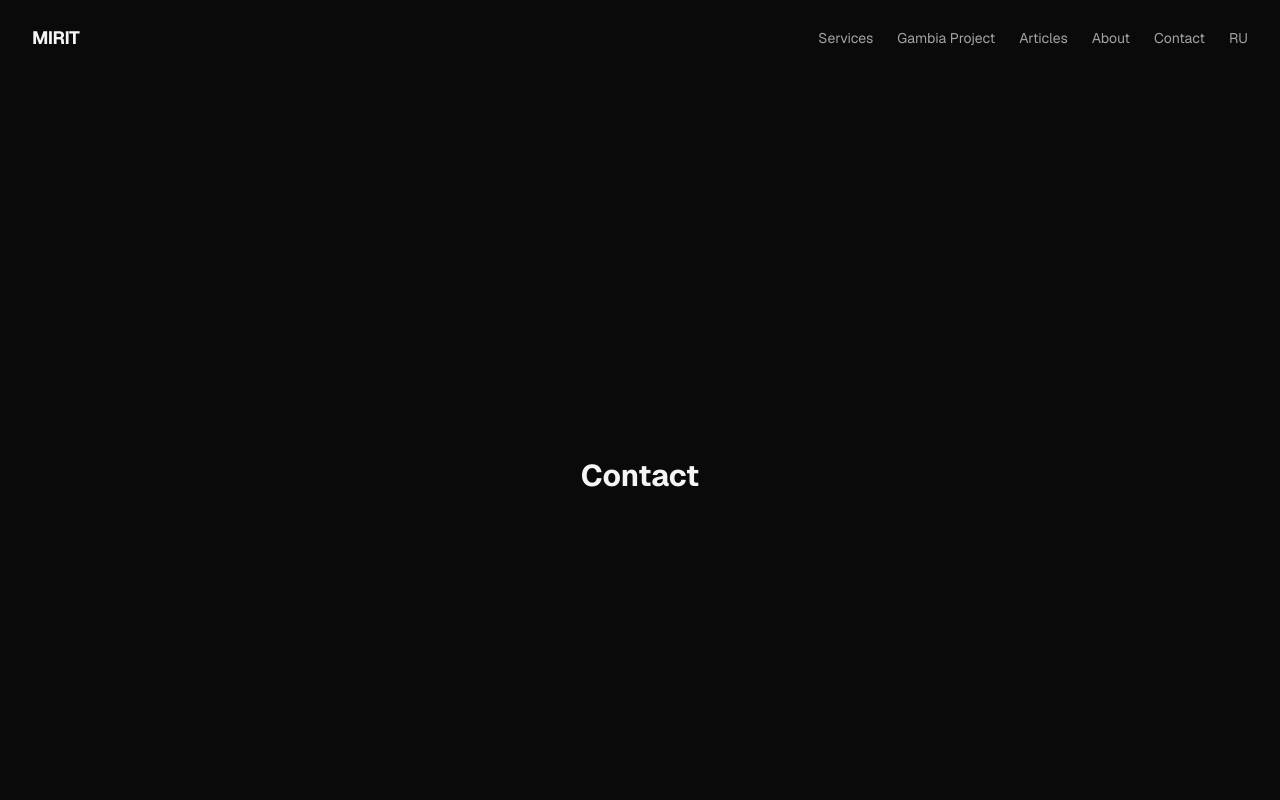
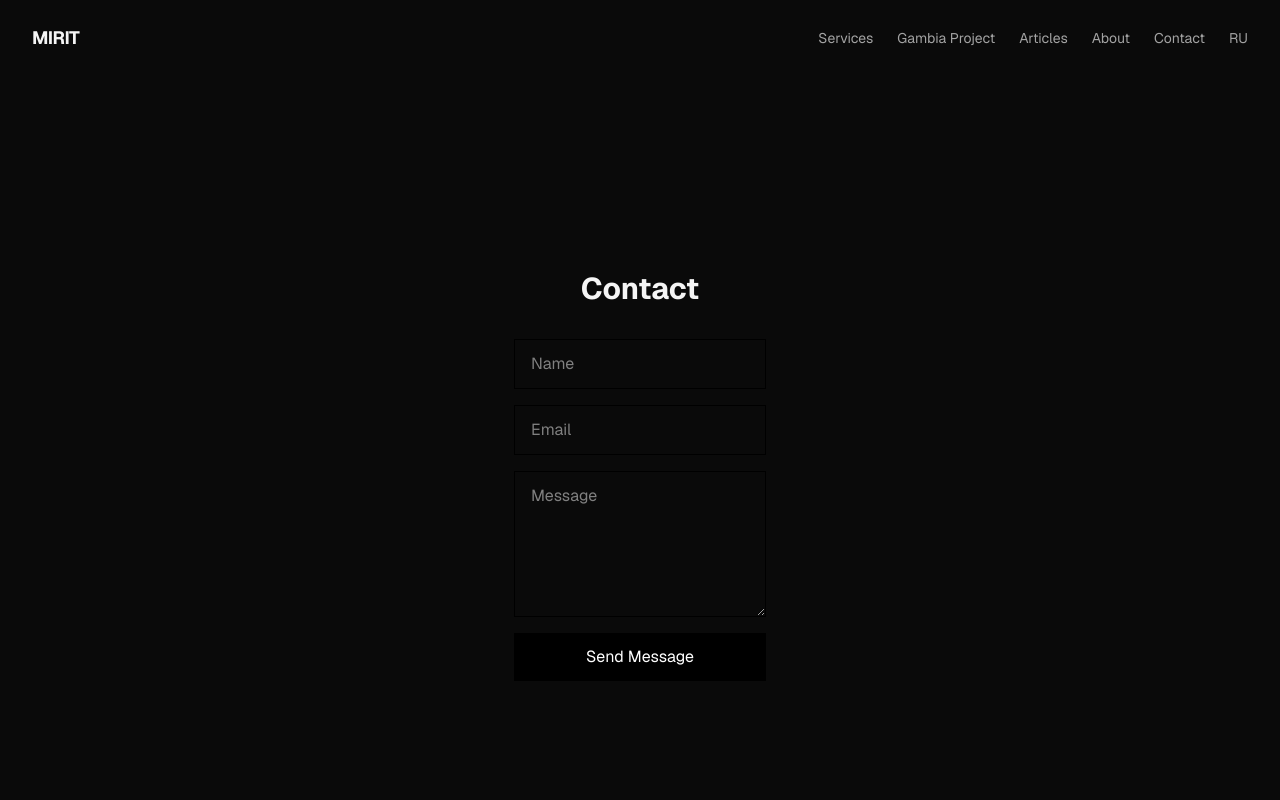
Before and after one commit to cgveradi/mirit-platform, a Next.js app: page /en/contact in a window 1280 px wide. Shown: the top 800 px of the page. Built offline with nearby package versions, Linux system fonts and the light colour scheme.

Commit message:
Add working contact form wired to Supabase

```diff
--- a/src/app/[locale]/contact/page.tsx
+++ b/src/app/[locale]/contact/page.tsx
@@ -1,7 +1,10 @@
+import ContactForm from '@/components/ContactForm';
+
 export default function ContactPage() {
   return (
-    <main className="min-h-screen flex items-center justify-center">
+    <main className="min-h-screen flex flex-col items-center justify-center gap-8 px-6 py-16">
       <h1 className="text-3xl font-bold">Contact</h1>
+      <ContactForm />
     </main>
   );
 }
--- /dev/null
+++ b/src/components/ContactForm.tsx
@@ -0,0 +1,70 @@
+'use client';
+
+import { useState } from 'react';
+import { supabase } from '@/lib/supabase';
+
+export default function ContactForm() {
+  const [name, setName] = useState('');
+  const [email, setEmail] = useState('');
+  const [message, setMessage] = useState('');
+  const [status, setStatus] = useState<'idle' | 'submitting' | 'success' | 'error'>('idle');
+
+  async function handleSubmit(e: React.FormEvent) {
+    e.preventDefault();
+    setStatus('submitting');
+
+    const { error } = await supabase
+      .from('contact_messages')
+      .insert({ name, email, message });
+
+    if (error) {
+      console.error(error);
+      setStatus('error');
+      return;
+    }
+
+    setStatus('success');
+    setName('');
+    setEmail('');
+    setMessage('');
+  }
+
+  return (
+    <form onSubmit={handleSubmit} className="flex flex-col gap-4 max-w-lg">
+      <input
+        type="text"
+        placeholder="Name"
+        value={name}
+        onChange={(e) => setName(e.target.value)}
+        required
+        className="border border-black px-4 py-3"
+      />
+      <input
+        type="email"
+        placeholder="Email"
+        value={email}
+        onChange={(e) => setEmail(e.target.value)}
+        required
+        className="border border-black px-4 py-3"
+      />
+      <textarea
+        placeholder="Message"
+        value={message}
+        onChange={(e) => setMessage(e.target.value)}
+        required
+        rows={5}
+        className="border border-black px-4 py-3"
+      />
+      <button
+        type="submit"
+        disabled={status === 'submitting'}
+        className="bg-black text-white px-6 py-3 disabled:opacity-50"
+      >
+        {status === 'submitting' ? 'Sending...' : 'Send Message'}
+      </button>
+
+      {status === 'success' && <p className="text-green-600">Message sent — thank you!</p>}
+      {status === 'error' && <p className="text-red-600">Something went wrong. Please try again.</p>}
+    </form>
+  );
+}
```
